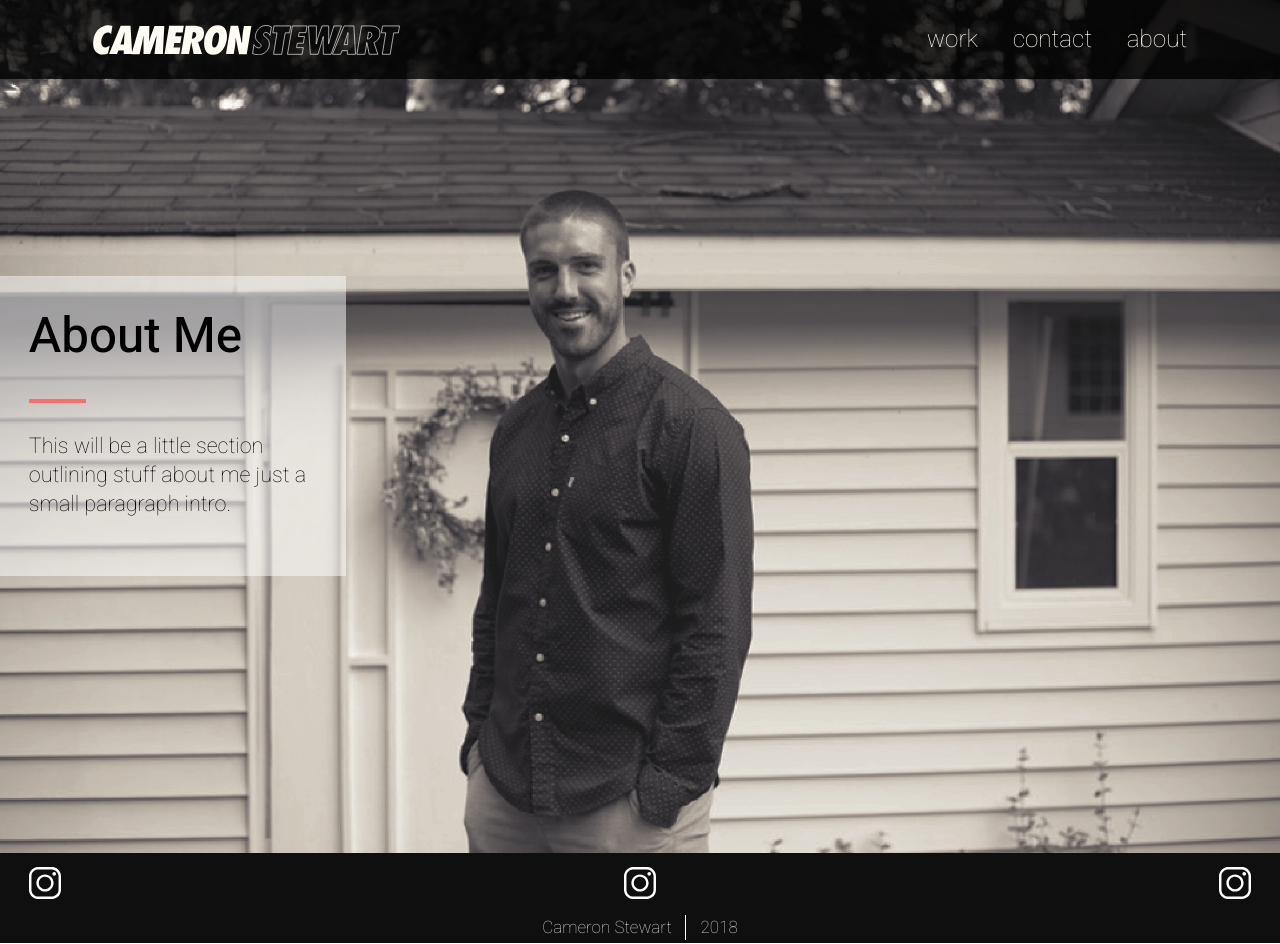
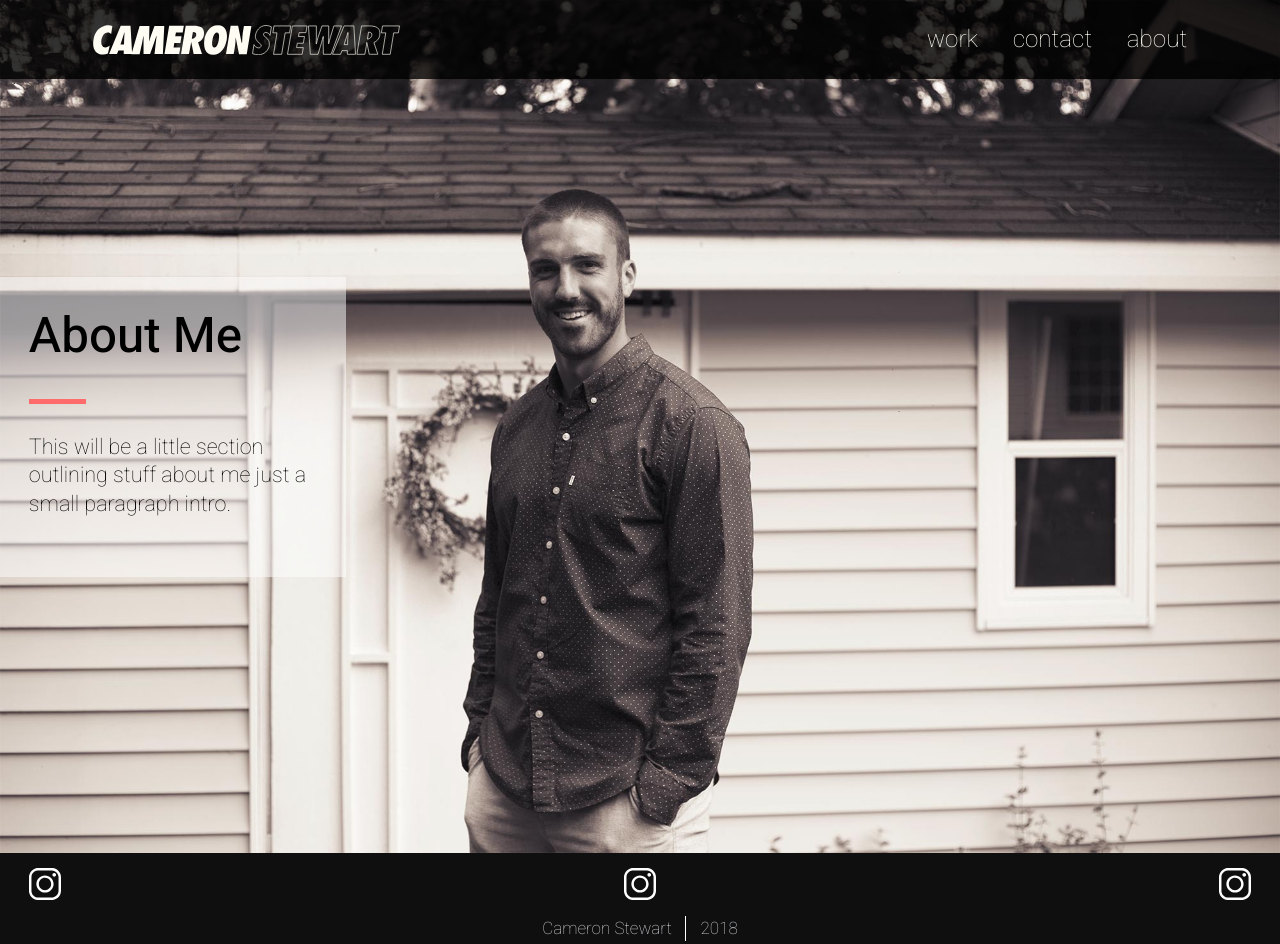
Before and after one commit to cstewartottawa/cameronstewart.design, a Jekyll site: the page built from about.html, in a window 1280 px wide and 944 px high. Built offline with Jekyll 4.4.1, drawn with Linux system fonts in a browser that asks for light colours.

Commit message:
about me image

```diff
--- a/about.html
+++ b/about.html
@@ -5,7 +5,7 @@ description: About me page
 ---
 
 <section class="about-me-section">
-  <img class="img-flex" src="{{site.baseurl}}/images/about-me.png" alt="">
+  <img class="img-flex" src="{{site.baseurl}}/images/about-me.jpg" alt="">
   <div class="about-me-content gutter pad-t pad-b-2 wrapper">
     <h2 class="nina">About Me</h2>
     <div class="keyline push"></div>
```
Also changed, not shown: images/about-me.jpg (added).
